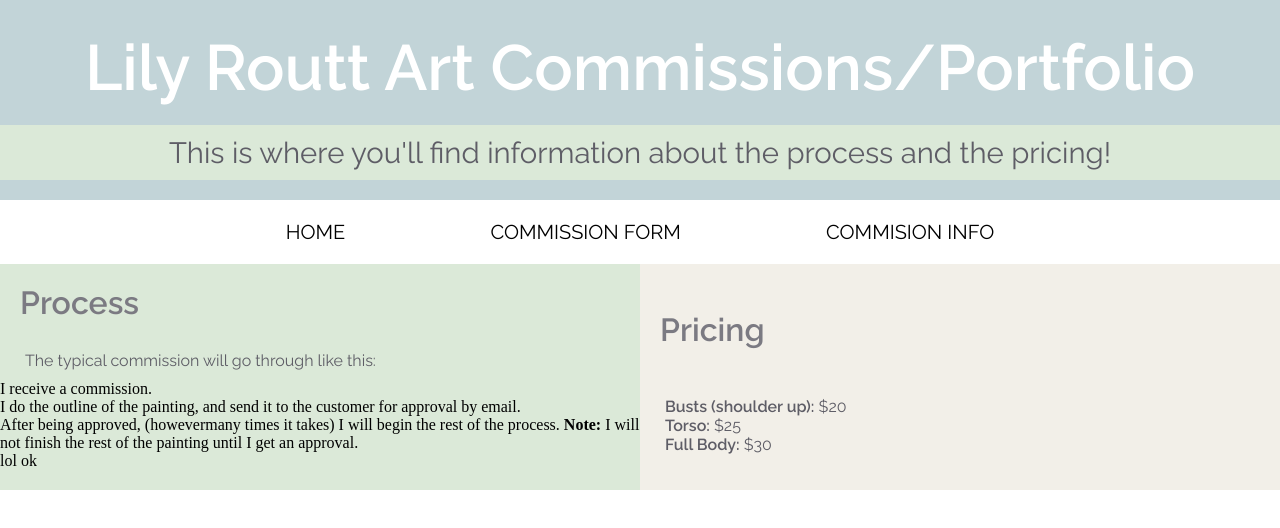
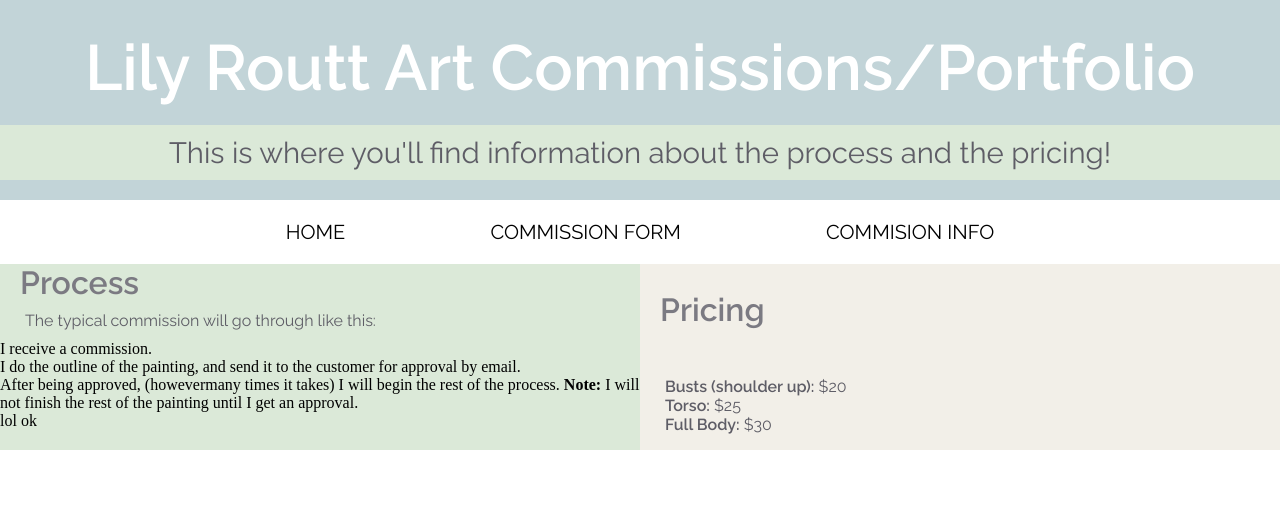
Before and after one commit to efrtt/efrtt.github.io, a plain HTML site: page info.html in a window 1280 px wide. Drawn offline with Linux system fonts and the light colour scheme.

Commit message:
Update info.html

```diff
--- a/info.html
+++ b/info.html
@@ -90,6 +90,9 @@
    color: #5E5D66;
    list-style: decimal outside;
   }
+  .aa h1 {
+    display: inline;
+  }
 </style>
 <body>
 <div class="header">
```
